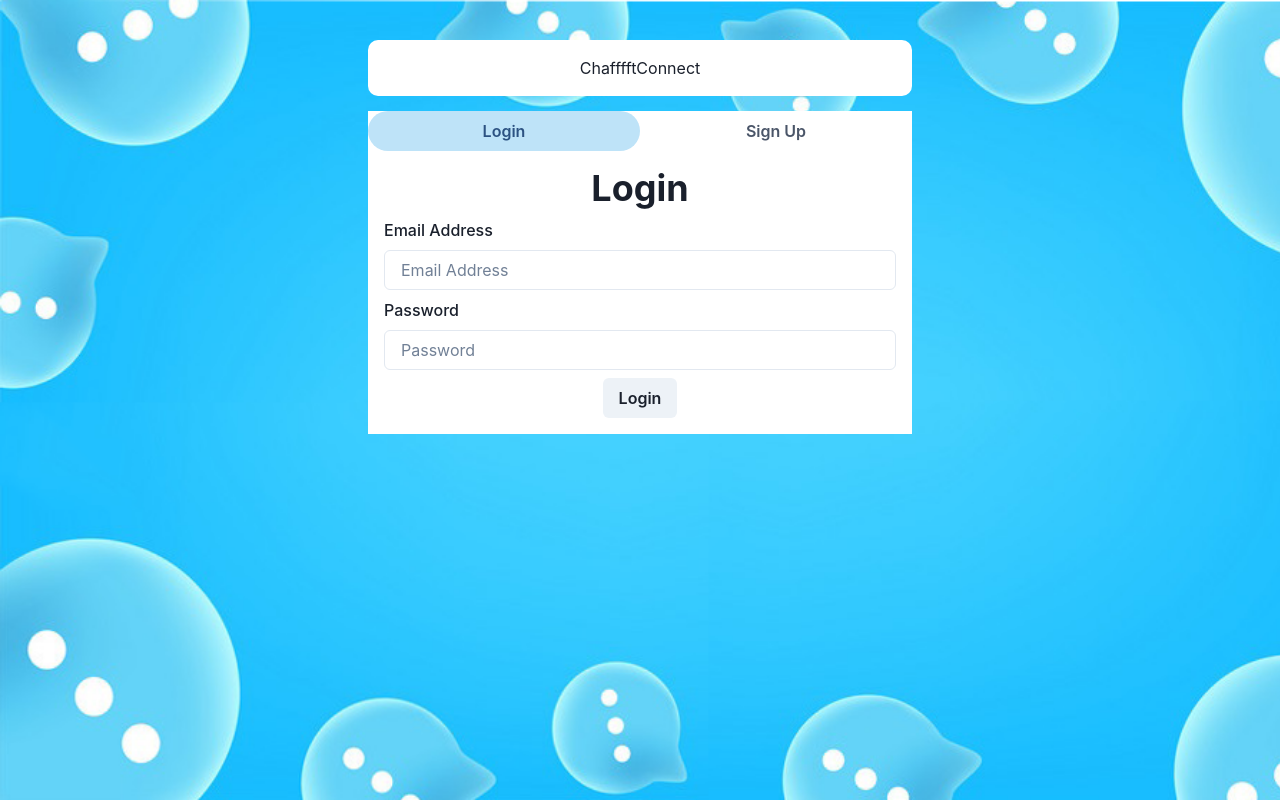
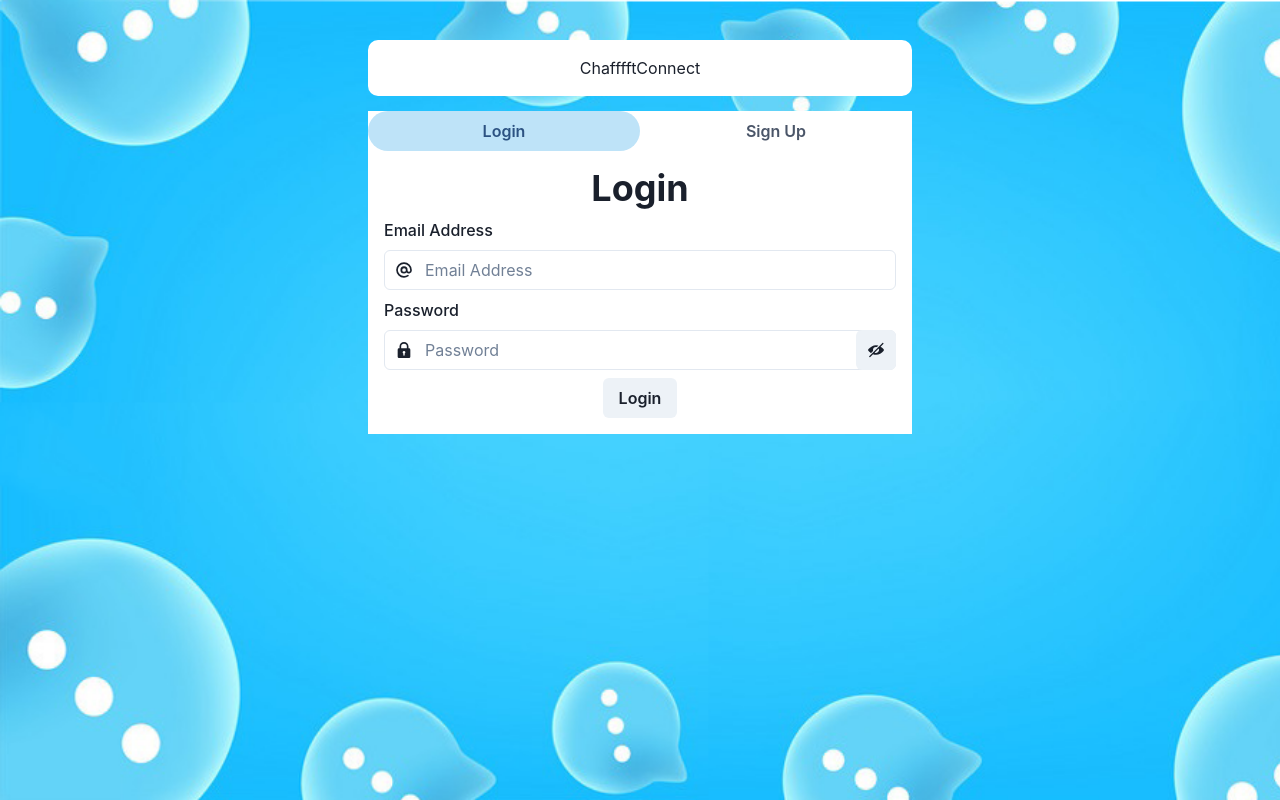
Before and after one commit to Droffilc13/ChatConnect, a React (Create React App) app in the folder frontend/: page / in a window 1280 px wide. Built offline with nearby package versions, Linux system fonts and the light colour scheme.

Commit message:
Add ability to toggle visibility of password and add icons to fields of the form

```diff
--- a/frontend/src/components/Authentication/Login.js
+++ b/frontend/src/components/Authentication/Login.js
@@ -1,6 +1,8 @@
-import { Button, FormControl, FormLabel, Input, VStack, Heading, FormErrorMessage } from "@chakra-ui/react";
+import { Button, InputGroup, FormControl, FormLabel, Input, VStack, Heading, FormErrorMessage, InputLeftElement, InputRightElement } from "@chakra-ui/react";
 import { Formik } from 'formik';
 import * as Yup from 'yup';
+import { AtSignIcon, LockIcon, ViewIcon, ViewOffIcon } from '@chakra-ui/icons';
+import { useState } from 'react';
 
 const Login = () => {
     const initialValues = {
@@ -18,6 +20,8 @@ const Login = () => {
         actions.resetForm();
     }
 
+    const [isVisible, setIsVisible] = useState(false);
+
     return (
         <Formik
             initialValues={initialValues}
@@ -34,6 +38,8 @@ const Login = () => {
 
                     <FormControl isInvalid={formik.errors.email && formik.touched.email}>
                         <FormLabel>Email Address</FormLabel>
+                        <InputGroup>
+                            <InputLeftElement><AtSignIcon/></InputLeftElement>
                             <Input
                                 name="email"
                                 type="email"
@@ -41,18 +47,27 @@ const Login = () => {
                                 placeholder="Email Address"
                                 {...formik.getFieldProps("email")}
                             />
+                        </InputGroup>
                         <FormErrorMessage>{formik.errors.email}</FormErrorMessage>
                     </FormControl>
 
                     <FormControl isInvalid={formik.errors.password && formik.touched.password}>
                         <FormLabel>Password</FormLabel>
+                        <InputGroup>
+                            <InputLeftElement><LockIcon/></InputLeftElement>
                             <Input
                                 name="password"
-                            type="password"
+                                type={isVisible ? "text": "password"}
                                 value={formik.values.password}
                                 placeholder="Password"
                                 {...formik.getFieldProps("password")}
                                 />
+                            <InputRightElement>
+                                <Button onClick={() => {setIsVisible(!isVisible)}}>
+                                    {isVisible ? <ViewIcon/> : <ViewOffIcon/>}
+                                </Button>
+                            </InputRightElement>
+                        </InputGroup>
                         <FormErrorMessage>{formik.errors.password}</FormErrorMessage>
                     </FormControl>
 
```
Lines whose indentation alone changed are shown as unchanged.
